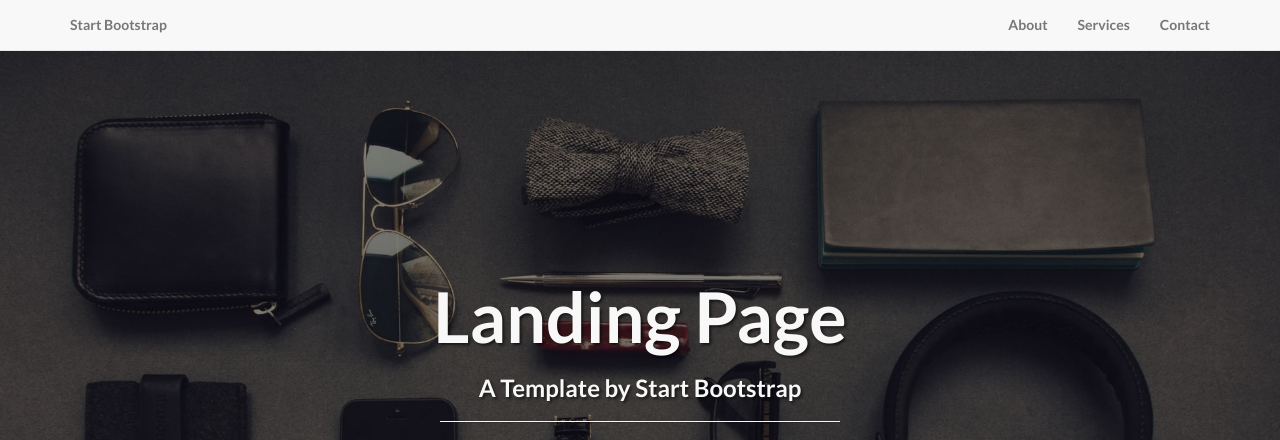
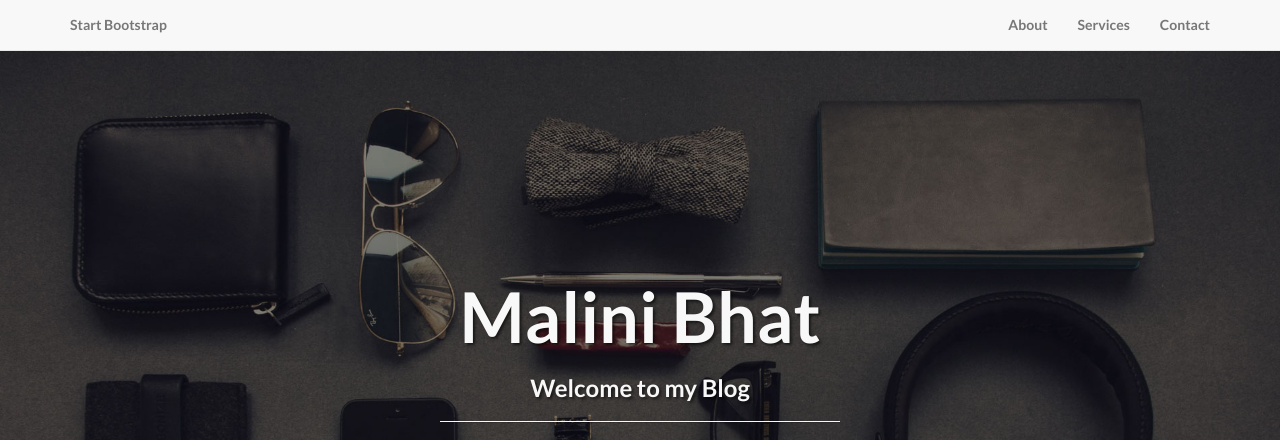
Before and after one commit to MaliniBhat/MaliniBhat.github.io, a plain HTML site: page index.html in a window 1280 px wide. Shown: the top 440 px of the page. Drawn offline with Linux system fonts and the light colour scheme.

Commit message:
Update index.html

```diff
--- a/index.html
+++ b/index.html
@@ -9,7 +9,7 @@
     <meta name="description" content="">
     <meta name="author" content="">
 
-    <title>Landing Page - Start Bootstrap Theme</title>
+    <title>Malini Bhat - Ayurveda Doctor</title>
 
     <!-- Bootstrap Core CSS -->
     <link href="css/bootstrap.min.css" rel="stylesheet">
@@ -73,8 +73,8 @@
             <div class="row">
                 <div class="col-lg-12">
                     <div class="intro-message">
-                        <h1>Landing Page</h1>
-                        <h3>A Template by Start Bootstrap</h3>
+                        <h1>Malini Bhat</h1>
+                        <h3>Welcome to my Blog</h3>
                         <hr class="intro-divider">
                         <ul class="list-inline intro-social-buttons">
                             <li>
```
